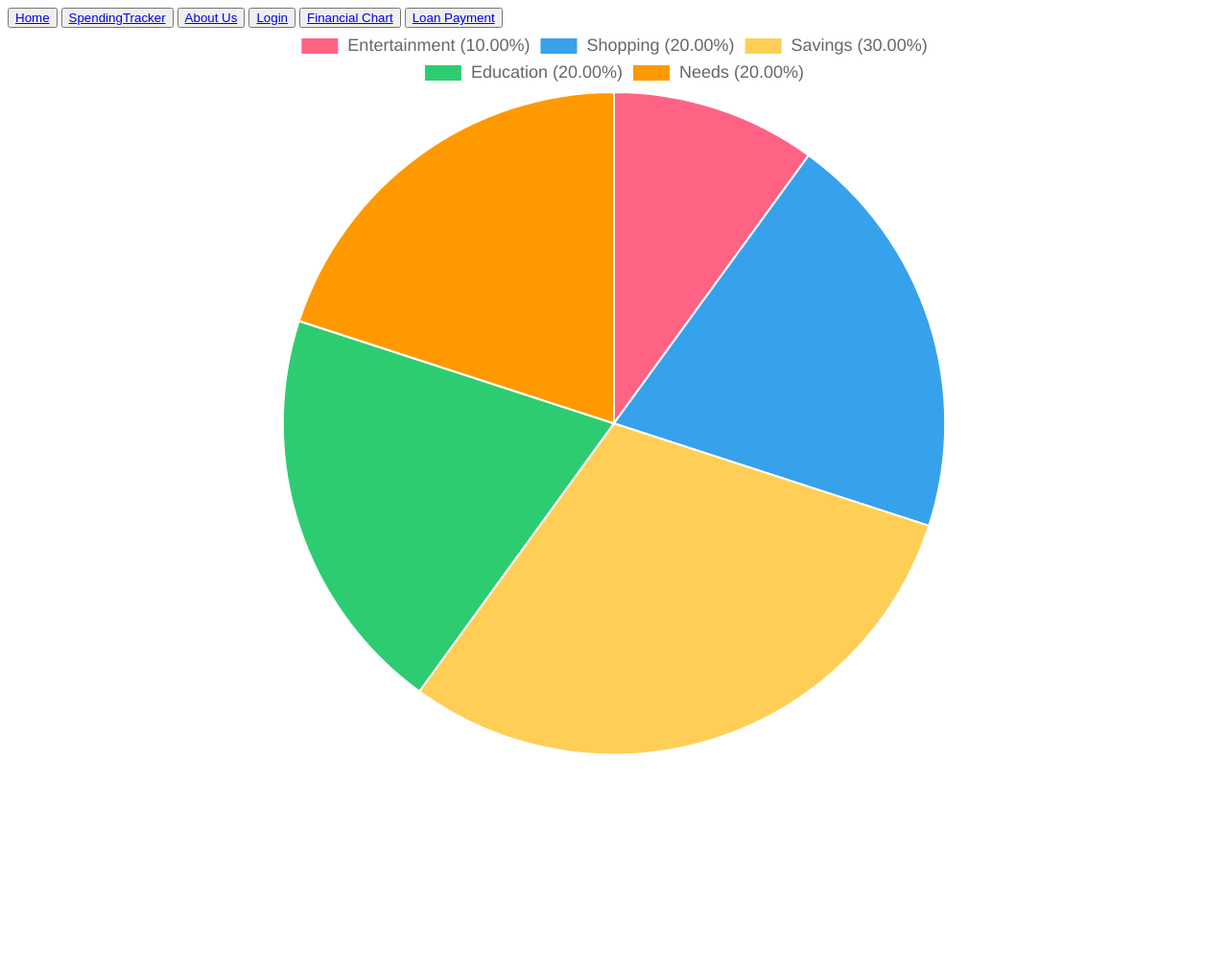
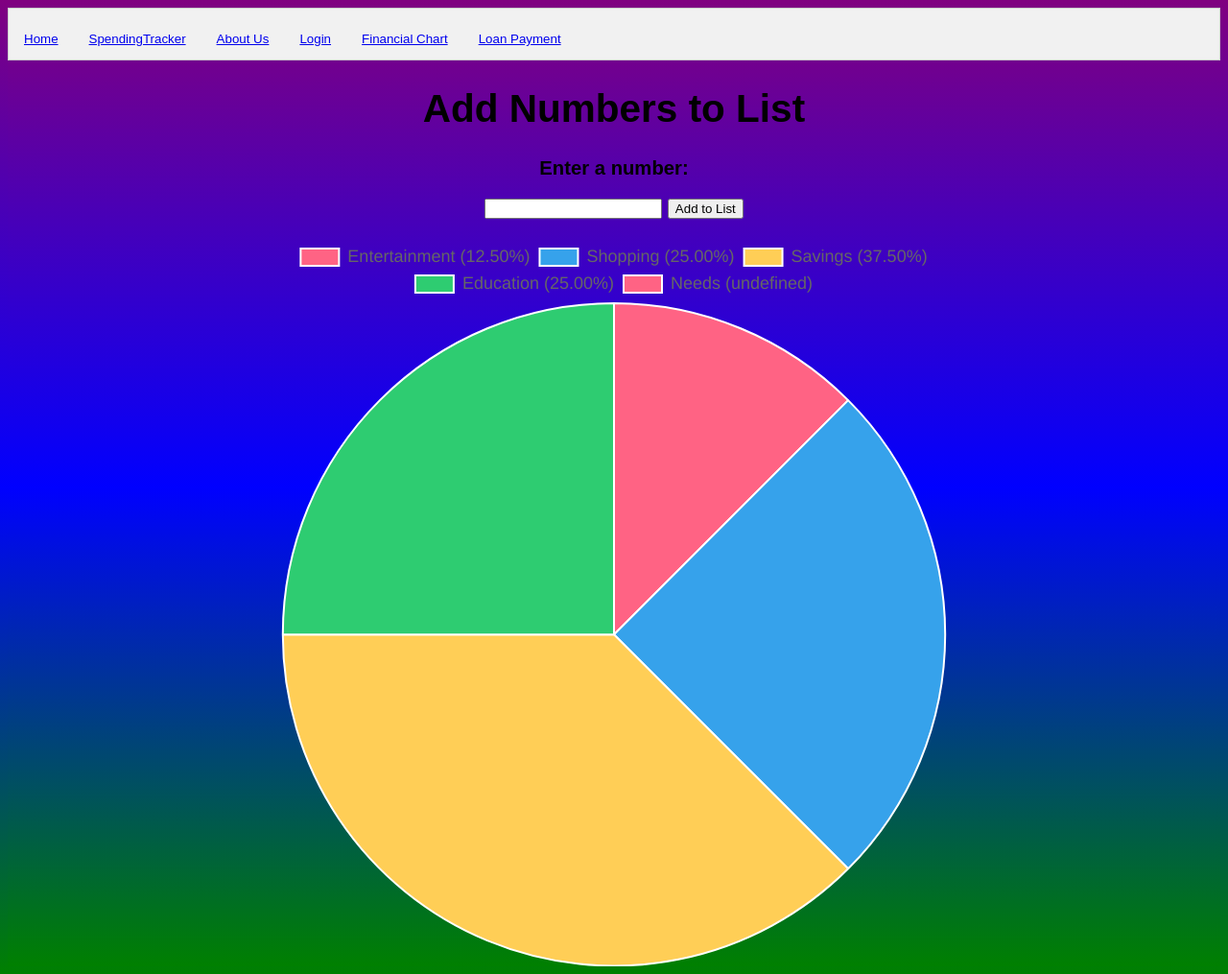
Before and after one commit to mehrojalimov/Financially-Fit, a PHP site: page /FinancialChart.html in a window 1280 px wide. Shown: the whole page at 96% size. Before the commit the page ends 786 px from the top, so only its background shows below. Run offline with PHP 8.4, Linux system fonts and the light colour scheme.

Commit message:
The buttons for adding the numbers for pie chart

```diff
--- a/FinancialChart.html
+++ b/FinancialChart.html
@@ -35,8 +35,18 @@
       }
     </style>
     <script src="https://cdn.jsdelivr.net/npm/chart.js"></script>
+    <title>Add Numbers to List</title>
+    <link rel="stylesheet" type="text/css" href="style.css">
   </head>
   <body>
+    <h1>Add Numbers to List</h1>
+    <form>
+      <label for="number">Enter a number:</label>
+      <input type="number" id="number" name="number">
+      <button type="button" onclick="addNumber()">Add to List</button>
+    </form>
+    <ul id="numberList"></ul>
+    <script src="script.js"></script>
     <div class="chart-container">
       <canvas id="myChart"></canvas>
     </div>
@@ -47,7 +57,7 @@
         datasets: [
           {
             label: "The Money You Spent ($)",
-            data: [1000, 2000, 3000, 2000, 2000],
+            data: [1000, 2000, 3000, 2000],
             backgroundColor: [
               "#FF6384",
               "#36A2EB",
--- a/script.js
+++ b/script.js
@@ -101,3 +101,59 @@
   }
 })
 //function tabList() {}
+
+function updateChartData() {
+  const chartData = {};
+  numbers.forEach((number, index) => {
+    const category = data.labels[index];
+    if (chartData[category]) {
+      chartData[category].push(number);
+    } else {
+      chartData[category] = [number];
+    }
+  });
+  const chart = Chart.getChart("myChart");
+  chart.data.datasets = Object.keys(chartData).map(category => {
+    return {
+      label: category,
+      data: chartData[category],
+      backgroundColor: data.datasets[0].backgroundColor,
+      hoverBackgroundColor: data.datasets[0].hoverBackgroundColor,
+    };
+  });
+  chart.update();
+}
+
+
+
+let numbers = [];
+
+function addNumber() {
+  const categoryInput = document.getElementById("category");
+  const category = categoryInput.value;
+  const numberInput = document.getElementById("number");
+  const number = parseInt(numberInput.value);
+  if (!isNaN(number)) {
+    numbers.push(number);
+    updateNumberList();
+    updateChartData();
+  }
+  numberInput.value = "";
+}
+
+function updateNumberList() {
+  const numberList = document.getElementById("numberList");
+  numberList.innerHTML = "";
+  numbers.forEach(number => {
+    const li = document.createElement("li");
+    li.textContent = number;
+    numberList.appendChild(li);
+  });
+}
+
+function updateChartData() {
+  const chartData = numbers.slice(-5); // only use the last 5 numbers
+  const chart = Chart.getChart("myChart");
+  chart.data.datasets[0].data = chartData;
+  chart.update();
+}
--- a/style.css
+++ b/style.css
@@ -88,3 +88,33 @@
   border: 1px solid #ccc;
   border-top: none;
 }
+body {
+  font-family: Arial, sans-serif;
+}
+
+h1 {
+  text-align: center;
+}
+
+form {
+  text-align: center;
+}
+
+label {
+  display: block;
+  margin-bottom: 10px;
+}
+
+button {
+  margin-top: 10px;
+}
+
+ul {
+  list-style-type: none;
+  margin-top: 20px;
+  padding: 0;
+}
+
+li {
+  margin-bottom: 10px;
+}
```
